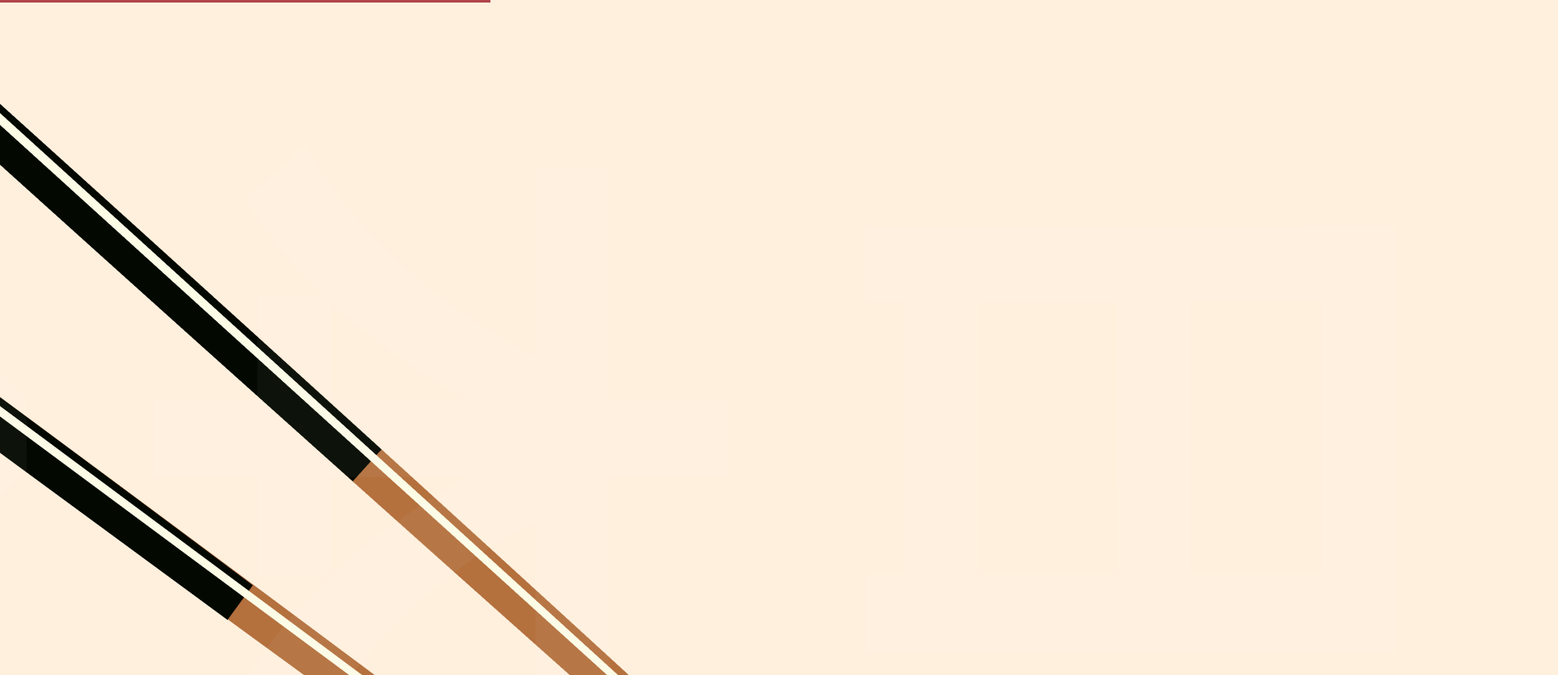
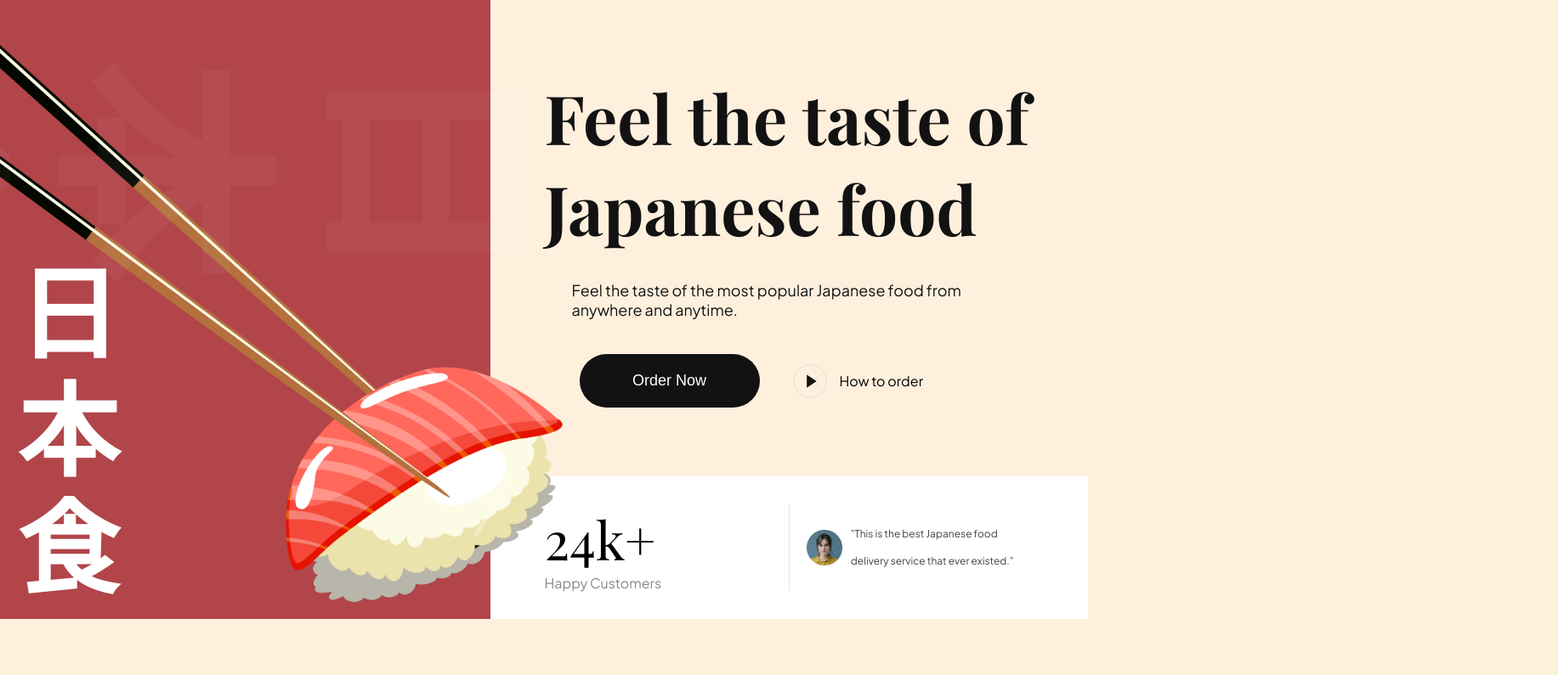
Before and after one commit to Jaydoh19/sushi-website, a website built with Vite: page index.html in a window 1280 px wide. Shown: the part 69-864 px from the top of the page at 85% size, 1833 px wide, since content can reach past the window. After the commit the page ends 800 px from the top, so only its background shows below. Built offline with nearby package versions, Linux system fonts and the light colour scheme.

Commit message:
Finish styling hero section and testimonials

```diff
--- /dev/null
+++ b/css/sections/hero.css
@@ -0,0 +1,166 @@
+.hero {
+  display: flex;
+  min-height: calc(100vh - 74px);
+  overflow: hidden;
+}
+
+.hero-image {
+  flex: 1;
+  display: flex;
+  flex-direction: column;
+
+  position: relative;
+  z-index: 5
+}
+
+.hero-image img {
+  width: 120%;
+  height: 100%;
+  object-fit: contain;
+}
+
+.hero-image__overlay {
+  position: absolute;
+  inset: 0;
+  width: 100%;
+
+  background-color: var(--primary-color);
+  z-index: -1;
+
+}
+
+.hero-image h2{
+  position: absolute;
+  bottom:0;
+  padding: 20px;
+  font-family: var(--playfair-display);
+  font-weight: 700;
+  font-size: 120px;
+  line-height: 138px;
+  color: #fff;
+}
+
+.hero-content{
+  flex: 1.22;
+  display: flex;
+  justify-content: space-between;
+  flex-direction: column;
+}
+
+.hero-content-info{
+  padding: 64px;
+  flex: 1;
+  display: flex;
+  justify-content: center;
+  flex-direction: column;
+}
+
+.hero-content-info h1{
+  font-size: 80px;
+  font-weight: 600p;
+  font-family: var(--playfair-display);
+  color: var(--secondary-color);
+}
+
+.hero-content-info p{
+  margin: 32px 0 0 32px;
+  font-family: var(--plus-jakarta-sans);
+  color: var(--secondary-color);
+  font-size:  18px;
+  font-weight: 400;
+}
+
+.hero-content__buttons{
+  margin: 41px 0 0 41px;
+  display: flex;
+  flex-wrap: wrap;
+  gap: 36px;
+}
+
+.hero-content__order-button{
+  padding: 20px;
+  border-radius: 36px;
+  min-width: 212px;
+  outline: none;
+  border: none;
+  background-color: var(--secondary-color);
+  cursor: pointer;
+  color: #fff;
+  font-weight: 500;
+  font-size: 18px;
+  line-height: 23px;
+}
+
+.hero-content__play-button{
+  border: none;
+  outline: none;
+  background: transparent;
+
+  display: flex;
+  align-items: center;
+  font-size: 16px;
+  line-height: 19px;
+  color: var(--black-200);
+  font-family: var(--plus-jakarta-sans);
+
+  cursor: pointer;
+}
+
+.hero-content__play-button img{
+  margin-right: 12px;
+  width: 46px;
+  height: 46px;
+  object-fit: contain;
+}
+
+.hero-content__testimonial {
+  padding: 32px 64px;
+  display: flex;
+  flex-wrap: wrap;
+  gap: 20px;
+  background: var(--color-white);
+}
+
+.hero-content__customer{
+  flex: 1;
+  gap: 10px;
+}
+
+.hero-content__customer h4{
+  font-size: 62px;
+  font-weight: 400;
+  font-family: var(--playfair-display);
+}
+
+.hero-content__customer p{
+  font-size: 16px;
+  font-weight: 400;
+  font-family: var(--plus-jakarta-sans);
+  color: var(--secondary-color);
+  opacity: 0.5;
+}
+
+.hero-content__review{
+  flex: 1;
+  display: flex;
+  align-items: center;
+  gap: 10px;
+  padding-left: 20px;
+  border-left: 1px solid rgba(2,2,2,0.1);
+  min-width: 200px;
+}
+
+.hero-content__review img{
+  width: 42px;
+  height: 42px;
+  object-fit: contain;
+}
+
+.hero-content__review p{
+  font-size: 12px;
+  font-weight: 400;
+  line-height: 32px;
+  font-family: var(--plus-jakarta-sans);
+  color: var(--secondary-color);
+  opacity: 0.8;
+}
--- a/css/style.css
+++ b/css/style.css
@@ -3,7 +3,7 @@
 
 /* other css file imports */
 @import url("sections/header.css");
-/*@import url("sections/hero.css");
+@import url("sections/hero.css");
 @import url("sections/about.css");
 @import url("sections/popular.css");
 @import url("sections/trending.css");
--- a/index.html
+++ b/index.html
@@ -7,6 +7,7 @@
     <link rel="icon" type="image/png" href="/sushi.png" />
     <link rel="stylesheet" href="css/style.css" />
   </head>
+
   <body>
     <header>
       <nav class="header__nav">
@@ -49,7 +50,40 @@
           本 <br />
           食
         </h2>
+        <div class="hero-image__overlay"></div>
+
       </div>
+
+      <div class="hero-content">
+          <div class="hero-content-info">
+            <h1>Feel the taste of Japanese food</h1>
+            <p>
+              Feel the taste of the most popular Japanese food from anywhere and
+              anytime.
+            </p>
+
+            <div class="hero-content__buttons">
+              <button class="hero-content__order-button">Order Now</button>
+              <button class="hero-content__play-button">
+                <img src="assets/play-circle.svg" alt="play" />
+                How to order
+              </button>
+            </div>
+          </div>
+          <div class="hero-content__testimonial">
+            <div class="hero-content__customer">
+              <h4><span>24k+</span></h4>
+              <p>Happy Customers</p>
+            </div>
+            <div class="hero-content__review">
+              <img src="assets/user.png" alt="user" />
+              <p>
+                "This is the best Japanese food delivery service that ever
+                existed."
+              </p>
+            </div>
+          </div>
+        </div>
     </section>
 
     <script src="js/script.js" type="module"></script>
```
Also changed, not shown: css/sections/about.css (added), css/sections/footer.css (added), css/sections/popular.css (added), css/sections/subscribe.css (added), css/sections/trending.css (added).
